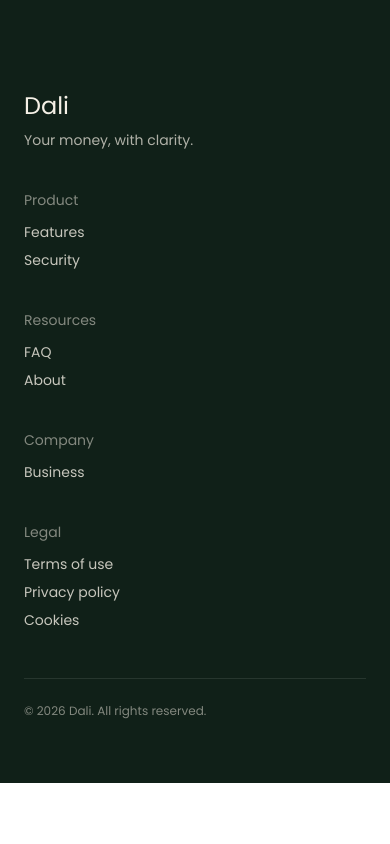
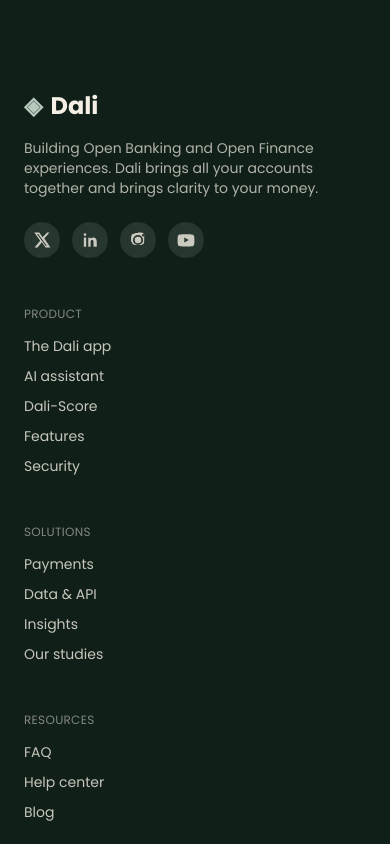
Before and after one commit to sngdtechnologies/dali-web, a Next.js app: page /en in a window 390 px wide. Shown: the part 7060-7904 px from the top of the page. Before the commit the page ends 7843 px from the top, so only its background shows below. Built offline with nearby package versions, Linux system fonts and the light colour scheme; no server answers.

Commit message:
fix: PhoneArt list key warning; feat: richer Linxo-style footer (brand block, social icons, 4 link columns, legal bar)

```diff
--- a/messages/en.json
+++ b/messages/en.json
@@ -191,16 +191,28 @@
     "cookies": { "title": "Cookie policy", "body": "This site uses a minimum of cookies necessary for it to function. This draft describes the cookies used and how to manage them. The final version will be legally reviewed." }
   },
   "footer": {
-    "tagline": "Your money, with clarity.",
+    "description": "Building Open Banking and Open Finance experiences. Dali brings all your accounts together and brings clarity to your money.",
     "colProduct": "Product",
+    "colSolutions": "Solutions",
     "colResources": "Resources",
     "colCompany": "Company",
     "colLegal": "Legal",
+    "app": "The Dali app",
+    "ai": "AI assistant",
+    "score": "Dali-Score",
     "features": "Features",
     "security": "Security",
+    "payments": "Payments",
+    "data": "Data & API",
+    "insights": "Insights",
+    "studies": "Our studies",
     "faq": "FAQ",
-    "about": "About",
-    "enterprise": "Business",
+    "help": "Help center",
+    "blog": "Blog",
+    "about": "About us",
+    "careers": "Join us",
+    "events": "Events",
+    "contact": "Contact",
     "terms": "Terms of use",
     "privacy": "Privacy policy",
     "cookies": "Cookies",
--- a/messages/fr.json
+++ b/messages/fr.json
@@ -191,16 +191,28 @@
     "cookies": { "title": "Politique de cookies", "body": "Ce site utilise un minimum de cookies nécessaires à son fonctionnement. Ce texte provisoire décrit les cookies utilisés et la manière de les gérer. La version définitive sera validée juridiquement." }
   },
   "footer": {
-    "tagline": "Vos finances, en toute clarté.",
+    "description": "Créateur d'expériences Open Banking et Open Finance. Dali réunit tous vos comptes et éclaire vos finances au quotidien.",
     "colProduct": "Produit",
+    "colSolutions": "Solutions",
     "colResources": "Ressources",
     "colCompany": "Entreprise",
     "colLegal": "Légal",
+    "app": "L'app Dali",
+    "ai": "Assistant IA",
+    "score": "Dali-Score",
     "features": "Fonctionnalités",
     "security": "Sécurité",
+    "payments": "Paiements",
+    "data": "Données & API",
+    "insights": "Insights",
+    "studies": "Nos études",
     "faq": "FAQ",
-    "about": "À propos",
-    "enterprise": "Entreprises",
+    "help": "Centre d'aide",
+    "blog": "Blog",
+    "about": "Qui sommes-nous",
+    "careers": "Nous rejoindre",
+    "events": "Événements",
+    "contact": "Contact",
     "terms": "Conditions d'utilisation",
     "privacy": "Politique de confidentialité",
     "cookies": "Cookies",
--- a/src/components/marketing/Footer.tsx
+++ b/src/components/marketing/Footer.tsx
@@ -1,6 +1,16 @@
+import type { ReactNode } from 'react';
 import { useTranslations } from 'next-intl';
 import { Link } from '@/i18n/routing';
 import { Container } from '@/components/ui/Container';
+
+const SP = { width: 18, height: 18, viewBox: '0 0 24 24', fill: 'currentColor', 'aria-hidden': true };
+
+const SOCIALS: { name: string; path: ReactNode }[] = [
+  { name: 'X', path: <path d="M18.9 2H22l-7 8 8.2 12h-6.4l-5-7-5.8 7H2l7.6-9L1.7 2h6.6l4.5 6.3zM17 20h1.6L7 4H5.3z" /> },
+  { name: 'LinkedIn', path: <path d="M6.9 8.5H3.8V21h3.1zM5.35 3a1.8 1.8 0 1 0 0 3.6 1.8 1.8 0 0 0 0-3.6M21 21v-6.9c0-3.7-2-5.4-4.6-5.4-2.1 0-3 1.2-3.6 2v-1.7H9.7V21h3.1v-6.5c0-1.5.9-2.4 2-2.4s1.9.8 1.9 2.5V21z" /> },
+  { name: 'Instagram', path: <path d="M12 2c2.7 0 3 0 4.1.1 2.7.1 4 1.5 4.1 4.1.1 1.1.1 1.4.1 4.1s0 3-.1 4.1c-.1 2.6-1.4 4-4.1 4.1-1.1.1-1.4.1-4.1.1s-3 0-4.1-.1c-2.7-.1-4-1.5-4.1-4.1C2.8 15 2.8 14.7 2.8 12s0-3 .1-4.1C3 5.2 4.3 3.9 7 3.8 8.1 2.7 8.4 2.7 12 2.7zm0 3.2A6.8 6.8 0 1 0 18.8 12 6.8 6.8 0 0 0 12 5.2m0 11.2A4.4 4.4 0 1 1 16.4 12 4.4 4.4 0 0 1 12 16.4M18.9 4a1.6 1.6 0 1 0 1.6 1.6A1.6 1.6 0 0 0 18.9 4" /> },
+  { name: 'YouTube', path: <path d="M23 8s-.2-1.6-.9-2.3c-.9-.9-1.8-.9-2.3-1C16.6 4.4 12 4.4 12 4.4s-4.6 0-7.8.3c-.5 0-1.4.1-2.3 1C1.2 6.4 1 8 1 8S.8 9.9.8 11.7v1.6C.8 15.1 1 17 1 17s.2 1.6.9 2.3c.9.9 2 .9 2.5 1 1.8.2 7.6.3 7.6.3s4.6 0 7.8-.3c.5 0 1.4-.1 2.3-1 .7-.7.9-2.3.9-2.3s.2-1.9.2-3.7v-1.6C23.2 9.9 23 8 23 8M9.7 15.4V8.6l6 3.4z" /> },
+];
 
 export function Footer() {
   const t = useTranslations('footer');
@@ -9,40 +19,65 @@
     {
       title: t('colProduct'),
       links: [
+        { label: t('app'), href: '/fonctionnalites' },
+        { label: t('ai'), href: '/fonctionnalites' },
+        { label: t('score'), href: '/fonctionnalites' },
         { label: t('features'), href: '/fonctionnalites' },
         { label: t('security'), href: '/securite' },
+      ],
+    },
+    {
+      title: t('colSolutions'),
+      links: [
+        { label: t('payments'), href: '/entreprises' },
+        { label: t('data'), href: '/entreprises' },
+        { label: t('insights'), href: '/entreprises' },
+        { label: t('studies'), href: '/entreprises' },
       ],
     },
     {
       title: t('colResources'),
       links: [
         { label: t('faq'), href: '/faq' },
-        { label: t('about'), href: '/a-propos' },
+        { label: t('help'), href: '#' },
+        { label: t('blog'), href: '#' },
       ],
     },
     {
       title: t('colCompany'),
-      links: [{ label: t('enterprise'), href: '/entreprises' }],
+      links: [
+        { label: t('about'), href: '/a-propos' },
+        { label: t('careers'), href: '#' },
+        { label: t('events'), href: '#' },
+        { label: t('contact'), href: '/entreprises' },
+      ],
     },
-    {
-      title: t('colLegal'),
-      links: [
+  ];
+  const legal = [
     { label: t('terms'), href: '/legal/conditions' },
     { label: t('privacy'), href: '/legal/confidentialite' },
     { label: t('cookies'), href: '/legal/cookies' },
-      ],
-    },
   ];
   return (
     <footer className="bg-foret-900 py-16 text-ivoire">
-      <Container className="grid gap-10 md:grid-cols-5">
+      <Container>
+        <div className="grid gap-12 lg:grid-cols-[1.4fr_repeat(4,1fr)]">
           <div>
-          <p className="font-serif text-2xl">Dali</p>
-          <p className="mt-2 text-sm text-ivoire/70">{t('tagline')}</p>
+            <p className="flex items-center gap-2 font-serif text-2xl font-bold">
+              <span aria-hidden className="text-foret-300">◈</span> Dali
+            </p>
+            <p className="mt-4 max-w-xs text-sm text-ivoire/70">{t('description')}</p>
+            <div className="mt-6 flex gap-3">
+              {SOCIALS.map((s) => (
+                <a key={s.name} href="#" aria-label={s.name} className="flex h-9 w-9 items-center justify-center rounded-dali-full bg-ivoire/10 text-ivoire/80 transition-colors hover:bg-ivoire/20 hover:text-ivoire">
+                  <svg {...SP}>{s.path}</svg>
+                </a>
+              ))}
+            </div>
           </div>
           {columns.map((col) => (
-          <nav key={col.title} className="flex flex-col gap-2 text-sm">
-            <span className="mb-1 text-ivoire/50">{col.title}</span>
+            <nav key={col.title} className="flex flex-col gap-2.5 text-sm">
+              <span className="mb-1 text-xs uppercase tracking-wide text-ivoire/50">{col.title}</span>
               {col.links.map((l) => (
                 <Link key={l.label} href={l.href} className="text-ivoire/80 transition-colors hover:text-ivoire">
                   {l.label}
@@ -50,9 +85,17 @@
               ))}
             </nav>
           ))}
-      </Container>
-      <Container>
-        <p className="mt-12 border-t border-ivoire/10 pt-6 text-xs text-ivoire/50">© {year} Dali. {t('rights')}</p>
+        </div>
+        <div className="mt-12 flex flex-col gap-4 border-t border-ivoire/10 pt-6 text-xs text-ivoire/50 sm:flex-row sm:items-center sm:justify-between">
+          <p>© {year} Dali. {t('rights')}</p>
+          <nav className="flex flex-wrap gap-x-6 gap-y-2">
+            {legal.map((l) => (
+              <Link key={l.label} href={l.href} className="hover:text-ivoire/80">
+                {l.label}
+              </Link>
+            ))}
+          </nav>
+        </div>
       </Container>
     </footer>
   );
--- a/src/components/marketing/PhoneArt.tsx
+++ b/src/components/marketing/PhoneArt.tsx
@@ -34,7 +34,9 @@
           {bar(24, 52, 58, 11, IVOIRE, 4)}
           <path d="M24 150 C42 118 58 158 76 128 S104 92 116 116" fill="none" stroke={GOLD} strokeWidth="3" strokeLinecap="round" />
           <path d="M24 150 C42 118 58 158 76 128 S104 92 116 116 L116 180 L24 180 Z" fill={GOLD} opacity="0.12" />
-          {[0, 1, 2].map((i) => bar(24 + i * 32, 196 + (i % 2) * 8, 24, 34 - (i % 2) * 8, FORET7, 4))}
+          {[0, 1, 2].map((i) => (
+            <rect key={i} x={24 + i * 32} y={196 + (i % 2) * 8} width={24} height={34 - (i % 2) * 8} rx={4} fill={FORET7} />
+          ))}
         </>
       );
     case 'ai':
```
Lines whose indentation alone changed are shown as unchanged.
